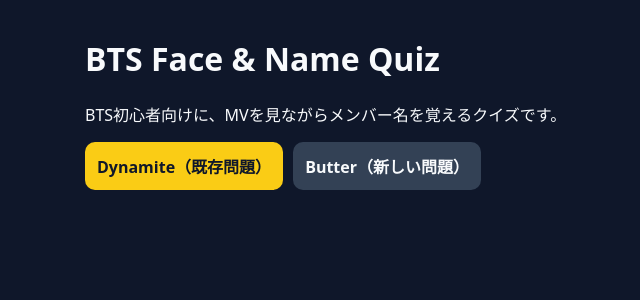
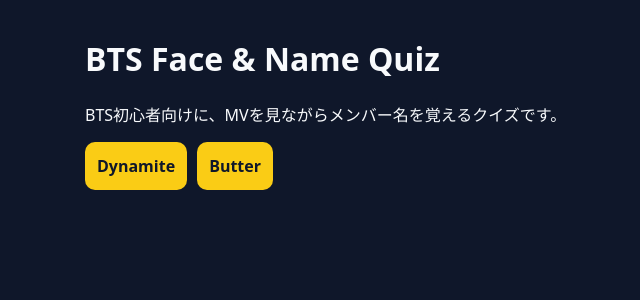
Before and after one commit to takao2704/btsquiz, a React (Vite) app: page /#/ in a window 1280 px wide. Shown: the top 300 px of the page, without its empty margins (235-875 px from the left). Built offline with nearby package versions, Linux system fonts and the light colour scheme.

Commit message:
Simplify home quiz buttons and use primary style for both

```diff
--- a/src/pages/HomePage.tsx
+++ b/src/pages/HomePage.tsx
@@ -7,10 +7,10 @@
       <p>BTS初心者向けに、MVを見ながらメンバー名を覚えるクイズです。</p>
       <div className="actions">
         <Link to="/quiz/dna" className="primary-button">
-          Dynamite（既存問題）
+          Dynamite
         </Link>
-        <Link to="/quiz/blood-sweat-tears" className="secondary-button">
-          Butter（新しい問題）
+        <Link to="/quiz/blood-sweat-tears" className="primary-button">
+          Butter
         </Link>
       </div>
     </main>
```
